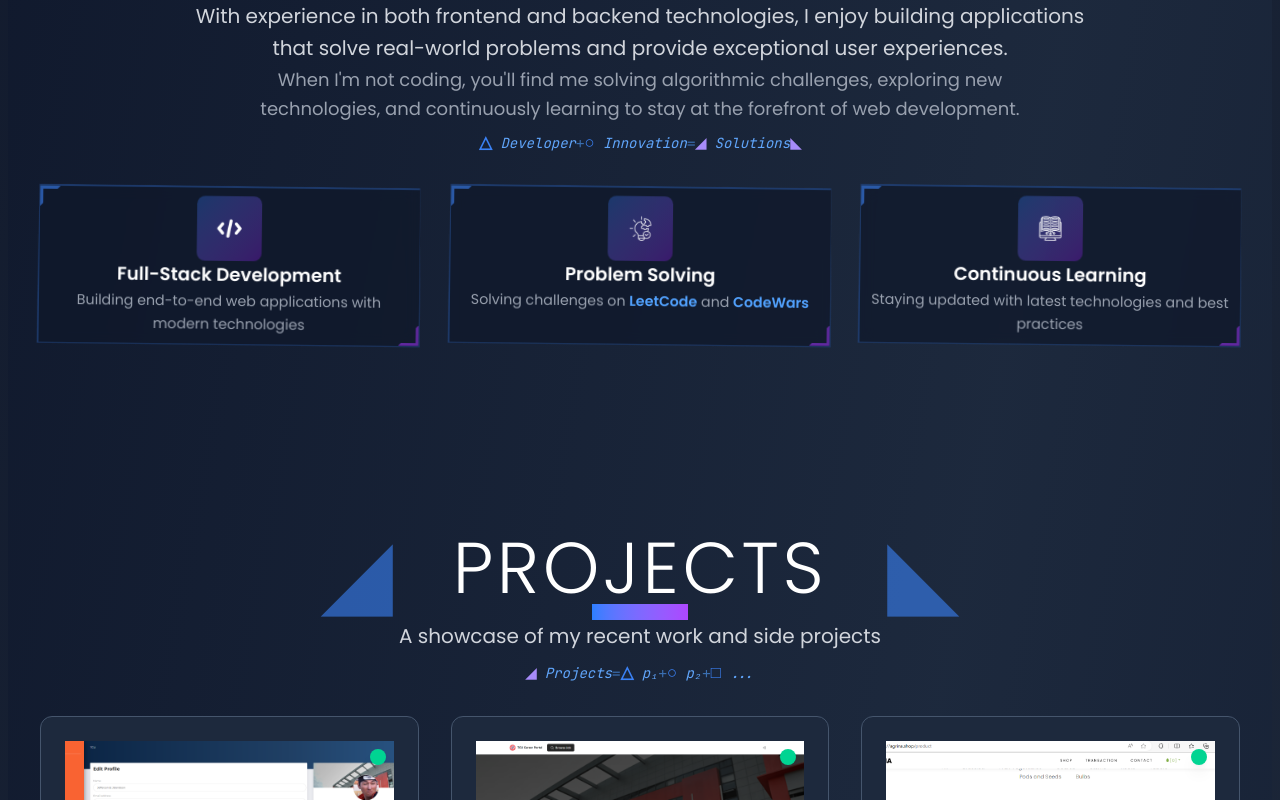
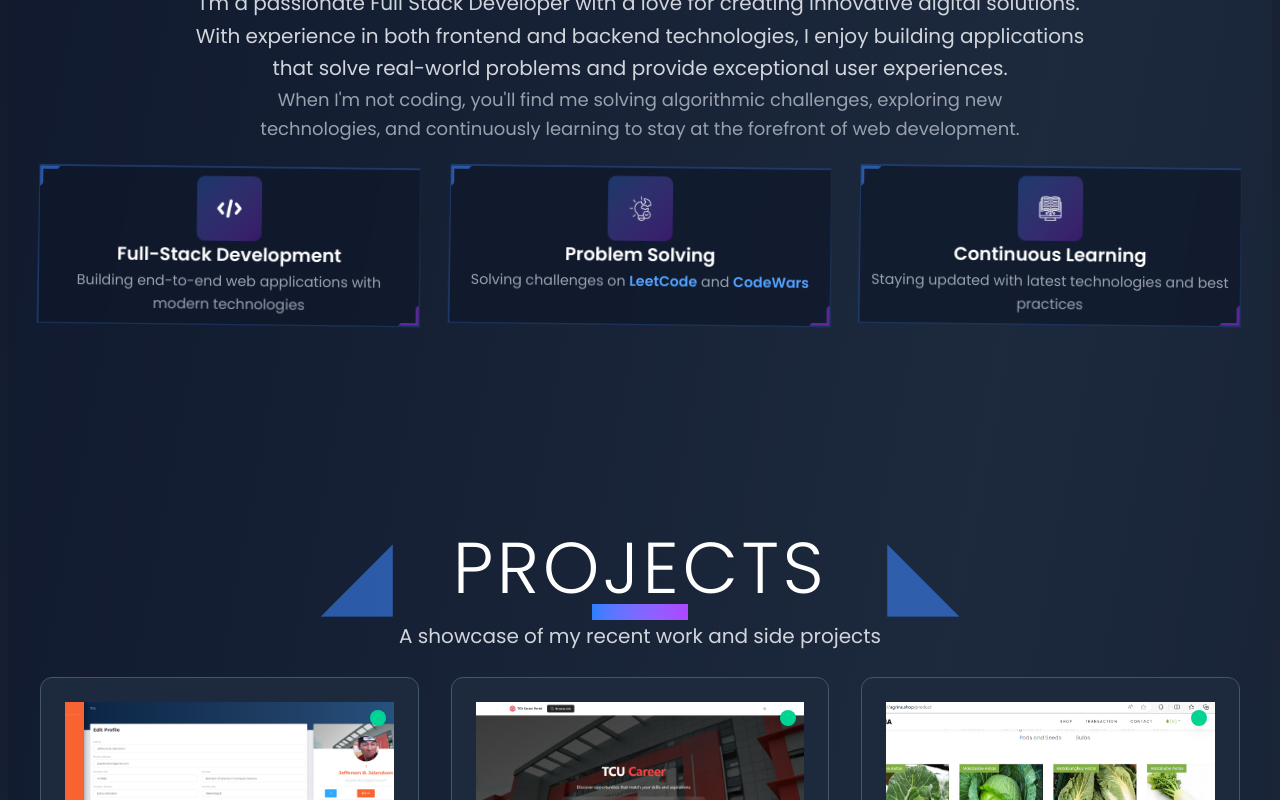
Before and after one commit to bommer153/portfolio, a React (Vite) app: page / in a window 1280 px wide. Shown: the part 1100-1900 px from the top of the page. Built offline with nearby package versions, Linux system fonts and the light colour scheme; a web font is replaced by a local one.

Commit message:
fix : geometric notation

```diff
--- a/src/components/Footer.jsx
+++ b/src/components/Footer.jsx
@@ -7,20 +7,7 @@ const Footer = () => {
         <div className="text-center mb-8">
           <p className="text-gray-400 mb-6 text-lg">
             Connect with me on social media
-            <span className="mx-2 text-blue-400/60 font-mono text-sm">
-              <span className="geom-symbol">◢</span>
-              <span className="geom-notation"> Social</span>
-              <span className="mx-1">=</span>
-              <span className="geom-shape">△</span>
-              <span className="geom-notation"> GitHub</span>
-              <span className="mx-1">+</span>
-              <span className="geom-shape">○</span>
-              <span className="geom-notation"> LinkedIn</span>
-              <span className="mx-1">+</span>
-              <span className="geom-shape">□</span>
-              <span className="geom-notation"> Facebook</span>
-              <span className="geom-symbol">◣</span>
-            </span>
+
           </p>
           <div className="flex justify-center gap-6 mb-8">
             <a
--- a/src/pages/About.jsx
+++ b/src/pages/About.jsx
@@ -38,18 +38,7 @@ const About = () => {
                 and continuously learning to stay at the forefront of web development.
               </p>
 
-              {/* Geometric Notation */}
-              <div className="mt-4 text-blue-400/60 font-mono text-xs sm:text-sm">
-                <span className="geom-shape">△</span>
-                <span className="geom-notation"> Developer</span>
-                <span className="mx-2">+</span>
-                <span className="geom-shape">○</span>
-                <span className="geom-notation"> Innovation</span>
-                <span className="mx-2">=</span>
-                <span className="geom-symbol">◢</span>
-                <span className="geom-notation"> Solutions</span>
-                <span className="geom-symbol">◣</span>
-              </div>
+
             </div>
 
 
--- a/src/pages/Contact.jsx
+++ b/src/pages/Contact.jsx
@@ -34,21 +34,7 @@ const Contact = () => {
                 Ready to bring your ideas to life? Let's discuss your next project
               </p>
 
-              {/* Geometric Contact Notation */}
-              <div className="mt-4 text-blue-400/60 font-mono text-xs sm:text-sm">
-                <span className="geom-symbol">◢</span>
-                <span className="geom-notation"> Contact</span>
-                <span className="mx-2">=</span>
-                <span className="geom-shape">△</span>
-                <span className="geom-notation"> Email</span>
-                <span className="mx-1">+</span>
-                <span className="geom-shape">○</span>
-                <span className="geom-notation"> Location</span>
-                <span className="mx-1">+</span>
-                <span className="geom-shape">□</span>
-                <span className="geom-notation"> Phone</span>
-                <span className="geom-symbol">◣</span>
-              </div>
+
             </div>
 
         <div className="max-w-4xl mx-auto">
--- a/src/pages/Experience.jsx
+++ b/src/pages/Experience.jsx
@@ -46,21 +46,7 @@ const Experience = () => {
             My professional experience and career milestones
           </p>
 
-          {/* Geometric Timeline Notation */}
-          <div className="mt-4 text-blue-400/60 font-mono text-xs sm:text-sm">
-            <span className="geom-symbol">◢</span>
-            <span className="geom-notation"> Experience</span>
-            <span className="mx-2">=</span>
-            <span className="geom-shape">△</span>
-            <span className="geom-notation"> e₁</span>
-            <span className="mx-1">→</span>
-            <span className="geom-shape">○</span>
-            <span className="geom-notation"> e₂</span>
-            <span className="mx-1">→</span>
-            <span className="geom-shape">□</span>
-            <span className="geom-notation"> eₙ</span>
-            <span className="geom-symbol">◣</span>
-          </div>
+
         </div>
 
         <div className="relative">
--- a/src/pages/Home.jsx
+++ b/src/pages/Home.jsx
@@ -86,7 +86,7 @@ const Home = () => {
             </h2>
 
             <p className="text-sm sm:text-base md:text-lg text-gray-300 max-w-2xl mx-auto leading-relaxed mb-6 sm:mb-8 md:mb-12 px-2">
-              <span className="text-blue-400 geom-notation">△ Code</span> I Love to Code. I Live to Learn. <span className="text-blue-400 geom-notation">○ Projects</span> Let's Build Something Awesome.
+              <span className="text-blue-400 geom-notation">△ </span> I Love to Code. I Live to Learn. Let's Build Something Awesome.
             </p>
 
 
--- a/src/pages/Projects.jsx
+++ b/src/pages/Projects.jsx
@@ -248,19 +248,7 @@ const Projects = () => {
           </p>
 
           {/* Geometric Notation */}
-          <div className="mt-4 text-blue-400/60 font-mono text-xs sm:text-sm">
-            <span className="geom-symbol">◢</span>
-            <span className="geom-notation"> Projects</span>
-            <span className="mx-2">=</span>
-            <span className="geom-shape">△</span>
-            <span className="geom-notation"> p₁</span>
-            <span className="mx-1">+</span>
-            <span className="geom-shape">○</span>
-            <span className="geom-notation"> p₂</span>
-            <span className="mx-1">+</span>
-            <span className="geom-shape">□</span>
-            <span className="geom-notation"> ...</span>
-          </div>
+
         </div>
 
 
--- a/src/pages/Skills.jsx
+++ b/src/pages/Skills.jsx
@@ -73,21 +73,7 @@ const Skills = () => {
             A comprehensive toolkit for building modern web applications
           </p>
 
-          {/* Geometric Notation */}
-          <div className="mt-4 text-blue-400/60 font-mono text-xs sm:text-sm">
-            <span className="geom-symbol">◢</span>
-            <span className="geom-notation"> Skills</span>
-            <span className="mx-2">=</span>
-            <span className="geom-shape">△</span>
-            <span className="geom-notation"> Frontend</span>
-            <span className="mx-1">+</span>
-            <span className="geom-shape">○</span>
-            <span className="geom-notation"> Backend</span>
-            <span className="mx-1">+</span>
-            <span className="geom-shape">□</span>
-            <span className="geom-notation"> Tools</span>
-            <span className="geom-symbol">◣</span>
-          </div>
+
         </div>
 
         <div className="grid grid-cols-1 sm:grid-cols-2 md:grid-cols-3 lg:grid-cols-4 xl:grid-cols-5 gap-4 sm:gap-6 md:gap-8 justify-items-center">
```
